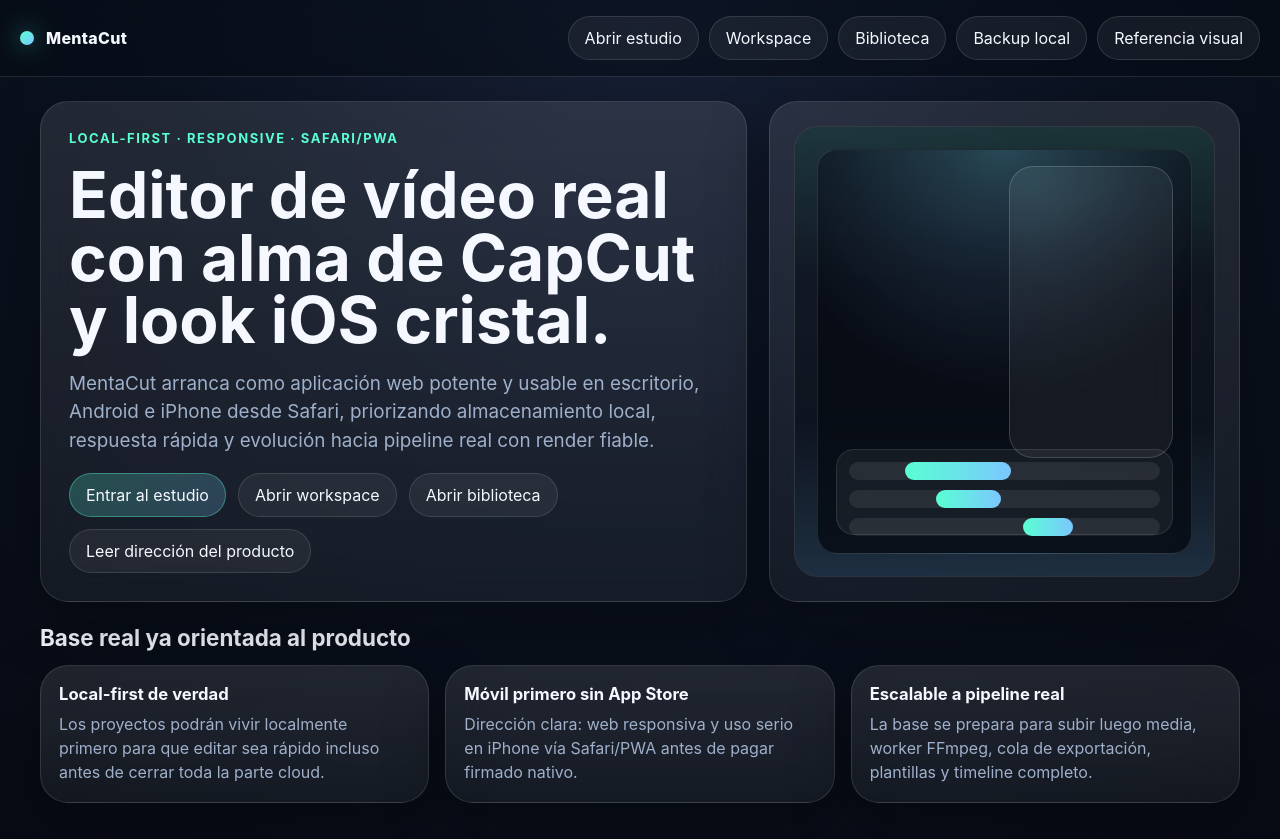
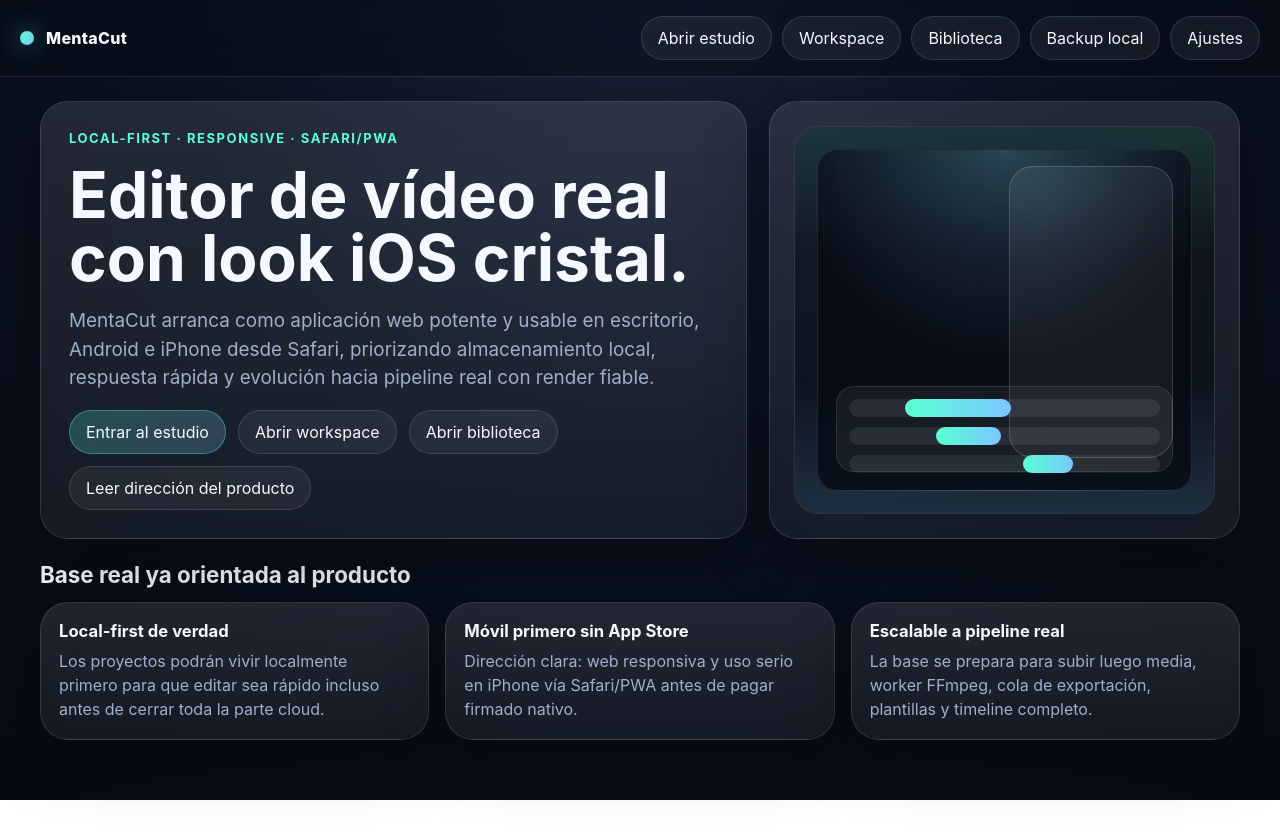
Before and after one commit to alain7224/MentaCut, a Next.js app: page / in a window 1280 px wide. After the commit the page ends 800 px from the top, so only its background shows below. Built offline with nearby package versions, Linux system fonts and the light colour scheme.

Commit message:
docs: remove external ClipShort reference from home page

```diff
--- a/app/page.tsx
+++ b/app/page.tsx
@@ -13,7 +13,7 @@
           <Link href="/studio/workspace" className="nav-link">Workspace</Link>
           <Link href="/studio/library" className="nav-link">Biblioteca</Link>
           <Link href="/studio/backup" className="nav-link">Backup local</Link>
-          <a href="https://www.clipshort.co/es" className="nav-link" target="_blank" rel="noreferrer">Referencia visual</a>
+          <Link href="/studio/settings" className="nav-link">Ajustes</Link>
         </nav>
       </header>
 
@@ -21,7 +21,7 @@
         <section className="hero">
           <div className="panel hero-copy">
             <span className="eyebrow">Local-first · responsive · Safari/PWA</span>
-            <h1 className="title">Editor de vídeo real con alma de CapCut y look iOS cristal.</h1>
+            <h1 className="title">Editor de vídeo real con look iOS cristal.</h1>
             <p className="sub">
               MentaCut arranca como aplicación web potente y usable en escritorio, Android e iPhone desde Safari,
               priorizando almacenamiento local, respuesta rápida y evolución hacia pipeline real con render fiable.
```
